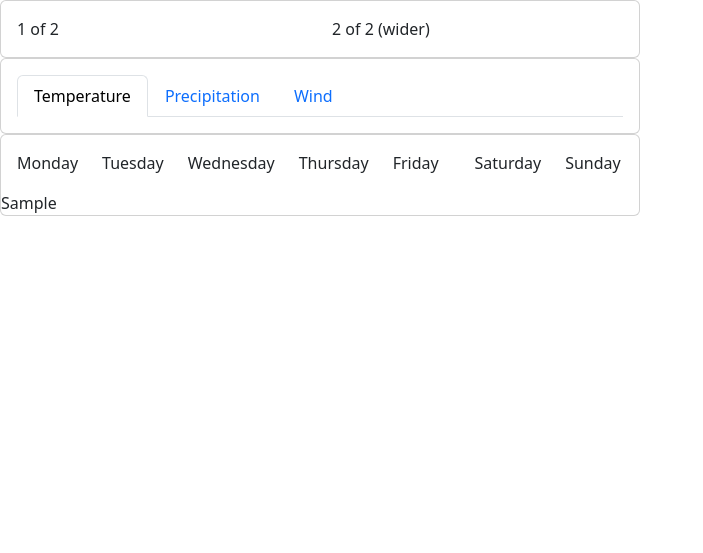
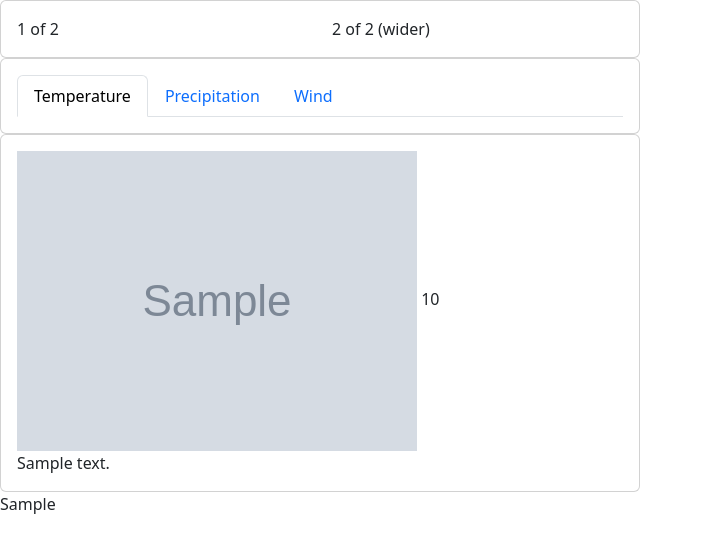
Before and after one commit to Daksh200009/weatherwidget, a Python web app: template templates/home.html in a window 1280 px wide. Shown: the top 553 px of the page, without its empty margins (0-703 px from the left). Run offline with Jinja, Linux system fonts and the light colour scheme; the template is opened without the code that fills it: most values are stand-ins (such as "Sample title", 1, 10 or a date in 2020); grey boxes marked "Sample" are stand-in pictures.

Commit message:
Template of the code including card

```diff
--- a/templates/home.html
+++ b/templates/home.html
@@ -43,26 +43,17 @@
 <div class="card" style="width: 50%;">
   <div class="card-body">
  <div class="row">
-        <div class="col">
-          Monday
-        </div>
-        <div class="col">
-          Tuesday
-        </div>
-        <div class="col">
-          Wednesday
-        </div>
-             <div class="col">
-          Thursday
-        </div>
-        <div class="col">
-          Friday
-        </div>
-        <div class="col">
-          Saturday
-        </div>
-     <div class="col">
-         Sunday
+         {% for forecast in forecast_data %}
+         <div class="col"
+            {{ forecast["day_of_week"] }}
+             <br>
+            <img src="{{forcast['icon'] }}"
+            <br>
+            {{ forecast["temp"] }}
+            <br>
+            {{ forecast["description"] }}
+            </div>
+         {% endfor %}
       </div>
   </div>
 </div>
```
Also changed, not shown: app.py (+8 -1 lines).
